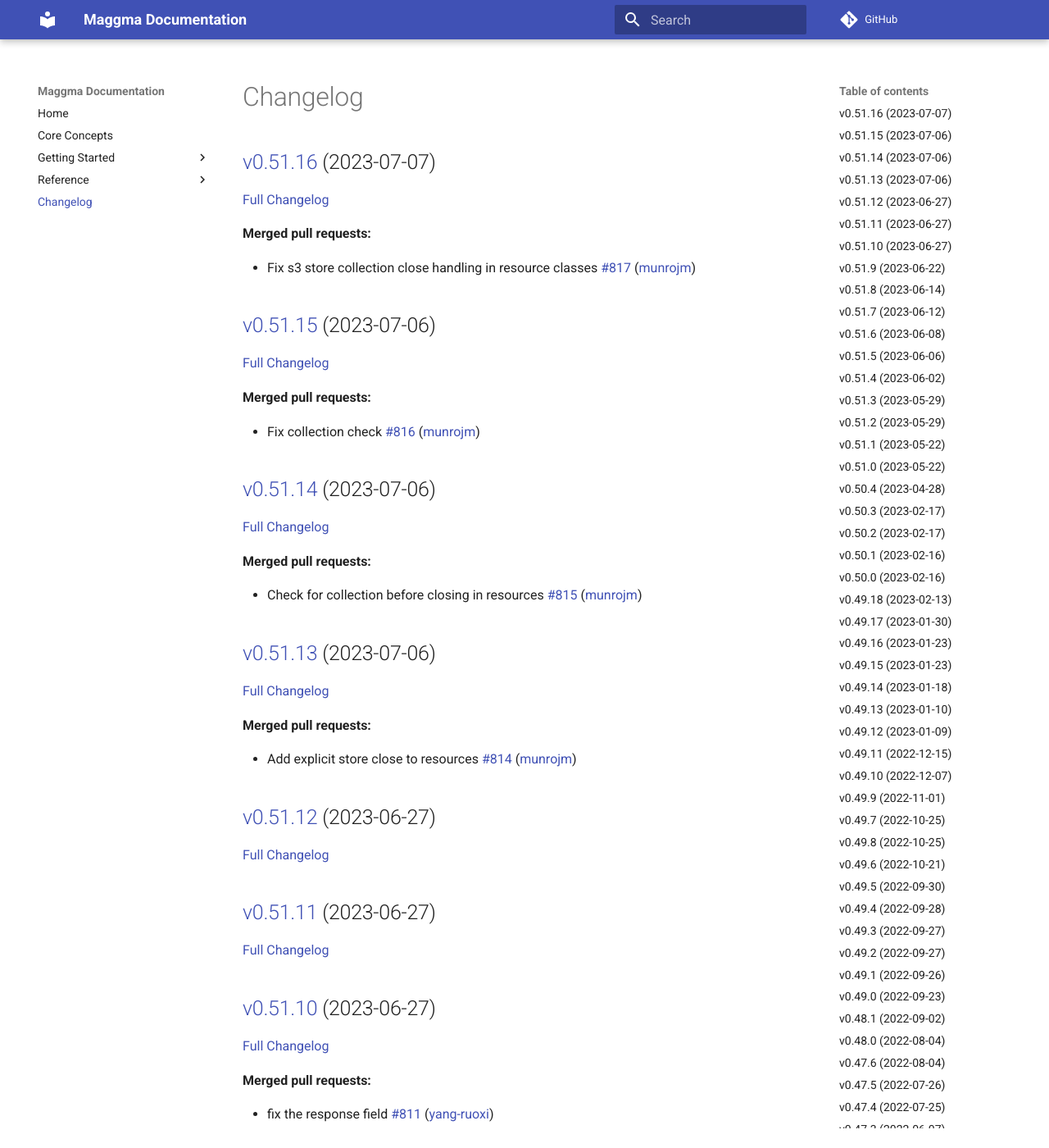
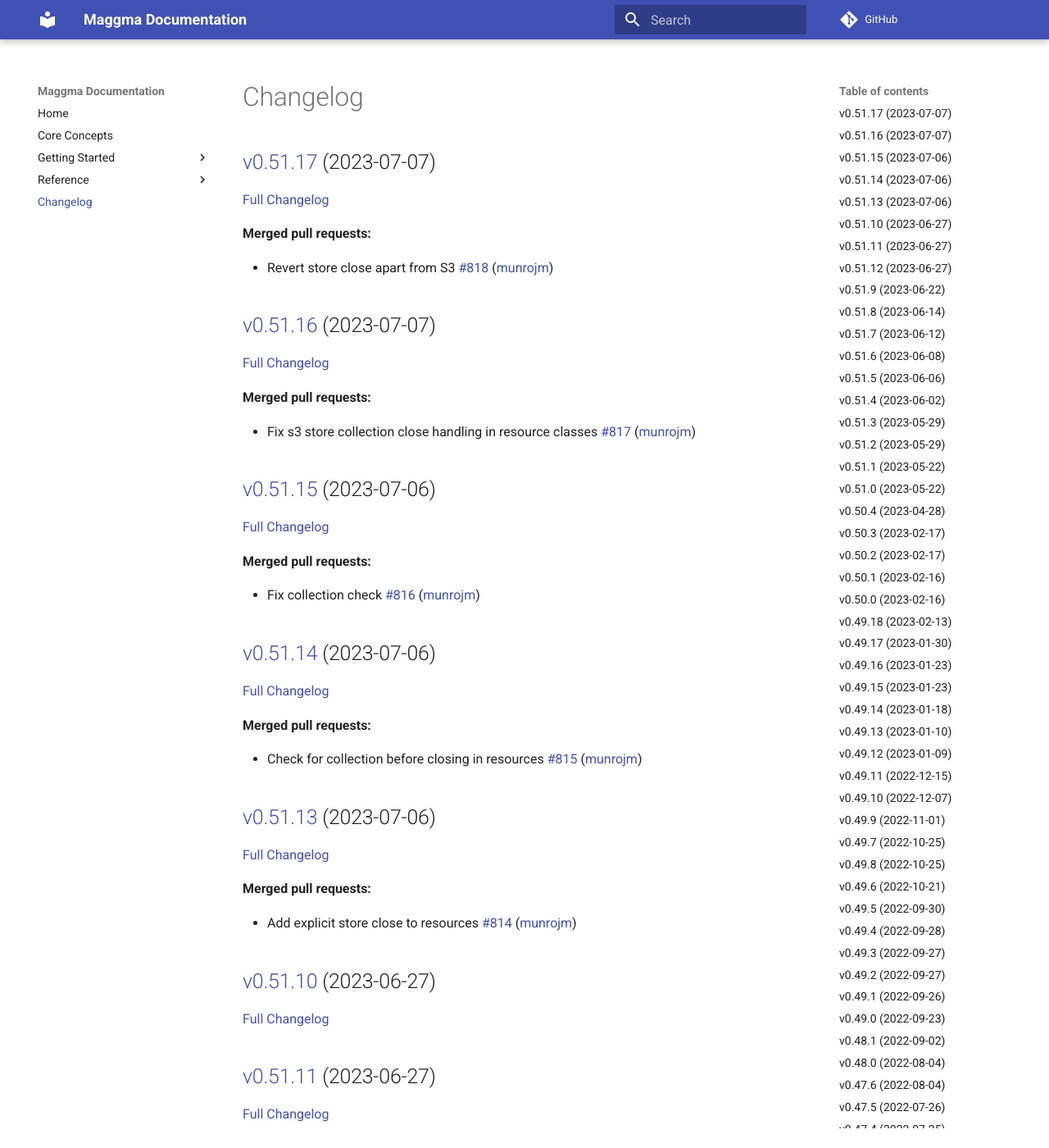
Before and after one commit to materialsproject/maggma, an MkDocs documentation site: the page built from docs/CHANGELOG.md, in a window 1280 px wide and 1400 px high. Shown: the whole window at 82% size. Built offline with MkDocs 1.6.1 and Material for MkDocs 9.7.7, drawn with Linux system fonts in a browser that asks for light colours; comment, search, counter and statistics services are not loaded.

Commit message:
Updated CHANGELOG.md

```diff
--- a/docs/CHANGELOG.md
+++ b/docs/CHANGELOG.md
@@ -1,4 +1,12 @@
 # Changelog
+
+## [v0.51.17](https://github.com/materialsproject/maggma/tree/v0.51.17) (2023-07-07)
+
+[Full Changelog](https://github.com/materialsproject/maggma/compare/v0.51.16...v0.51.17)
+
+**Merged pull requests:**
+
+- Revert store close apart from S3 [\#818](https://github.com/materialsproject/maggma/pull/818) ([munrojm](https://github.com/munrojm))
 
 ## [v0.51.16](https://github.com/materialsproject/maggma/tree/v0.51.16) (2023-07-07)
 
@@ -26,23 +34,23 @@
 
 ## [v0.51.13](https://github.com/materialsproject/maggma/tree/v0.51.13) (2023-07-06)
 
-[Full Changelog](https://github.com/materialsproject/maggma/compare/v0.51.12...v0.51.13)
+[Full Changelog](https://github.com/materialsproject/maggma/compare/v0.51.10...v0.51.13)
 
 **Merged pull requests:**
 
 - Add explicit store close to resources [\#814](https://github.com/materialsproject/maggma/pull/814) ([munrojm](https://github.com/munrojm))
 
-## [v0.51.12](https://github.com/materialsproject/maggma/tree/v0.51.12) (2023-06-27)
+## [v0.51.10](https://github.com/materialsproject/maggma/tree/v0.51.10) (2023-06-27)
 
-[Full Changelog](https://github.com/materialsproject/maggma/compare/v0.51.11...v0.51.12)
+[Full Changelog](https://github.com/materialsproject/maggma/compare/v0.51.11...v0.51.10)
 
 ## [v0.51.11](https://github.com/materialsproject/maggma/tree/v0.51.11) (2023-06-27)
 
-[Full Changelog](https://github.com/materialsproject/maggma/compare/v0.51.10...v0.51.11)
+[Full Changelog](https://github.com/materialsproject/maggma/compare/v0.51.12...v0.51.11)
 
-## [v0.51.10](https://github.com/materialsproject/maggma/tree/v0.51.10) (2023-06-27)
+## [v0.51.12](https://github.com/materialsproject/maggma/tree/v0.51.12) (2023-06-27)
 
-[Full Changelog](https://github.com/materialsproject/maggma/compare/v0.51.9...v0.51.10)
+[Full Changelog](https://github.com/materialsproject/maggma/compare/v0.51.9...v0.51.12)
 
 **Merged pull requests:**
 
```
